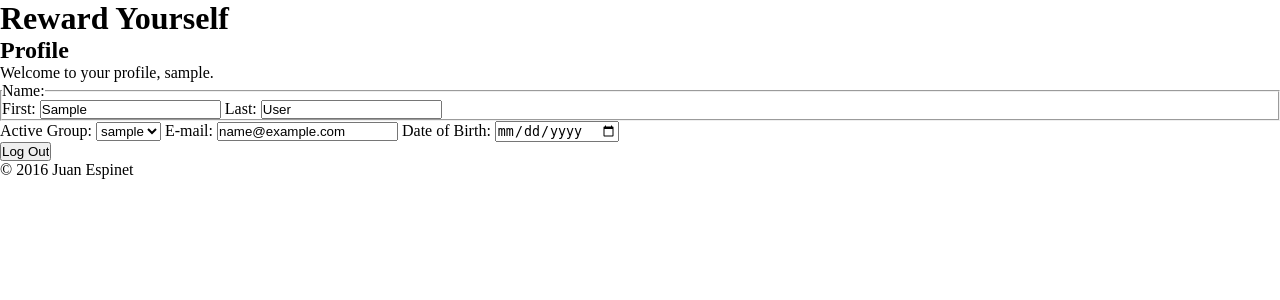
After one commit to JuanEspinet/reward_yourself, a Django app: page /profile/ in a window 1280 px wide. The commit adds this page. Shown: the top 300 px of the page. Run offline with Django 3.2, Linux system fonts and the light colour scheme; the visitor is signed in with stand-in values (Sample User, id 1); data comes from the database, SQL or seed files in the repository; parts of the project's set-up code (start-up, migrations or seed data) failed here and were passed over.

Commit message:
finished basic html scaffold for profile page

```diff
--- a/reward_your_self/reward/models.py
+++ b/reward_your_self/reward/models.py
@@ -77,7 +77,7 @@ def create_profile(sender, instance, created, **kwargs):
     new_profile.save()
     return new_profile
 
-def create_assoc(user, group):
+def create_assoc(user, group, invite_status):
     '''
     adds membership association for a user with a group
     returns the newly created association
@@ -85,7 +85,7 @@ def create_assoc(user, group):
     new_assoc = User_Group(
         group = group,
         user = user,
-        invite_accepted = True,
+        invite_accepted = invite_status,
     )
     new_assoc.save()
     return new_assoc
@@ -97,7 +97,7 @@ def new_user_setup(sender, instance, created, **kwargs):
     if created:
         new_group = create_default_group(sender, instance, created)
         new_profile = create_profile(sender, instance, created)
-        new_assoc = create_assoc(instance, new_group)
+        new_assoc = create_assoc(instance, new_group, created)
 
 # signal listeners
 
--- a/reward_your_self/reward/templates/reward/main.html
+++ b/reward_your_self/reward/templates/reward/main.html
@@ -1,7 +1,9 @@
 {% extends "reward/main_wrapper.html" %}
 {% block page_styles %}{% endblock %}
+{% block page_title %}Main{% endblock %}
 {% block main %}
   <p>
     You are on the main page, {{ username }}.
   </p>
 {% endblock %}
+{% block page_javascript %}{% endblock %}
--- a/reward_your_self/reward/templates/reward/main_wrapper.html
+++ b/reward_your_self/reward/templates/reward/main_wrapper.html
@@ -20,6 +20,7 @@
       <p>&copy 2016 Juan Espinet</p>
     </footer>
     <script src="https://ajax.googleapis.com/ajax/libs/jquery/2.2.0/jquery.min.js"></script>
-    <script type="text/javascript" src='{% static "reward/js/main.js" %}'></script>
+    <script type="text/javascript" src='{% static "reward/js/main_wrapper.js" %}'></script>
+    {% block page_javascript %}{% endblock %}
   </body>
 </html>
--- /dev/null
+++ b/reward_your_self/reward/templates/reward/profile.html
@@ -0,0 +1,30 @@
+{% extends "reward/main_wrapper.html" %}
+{% block page_styles %}{% endblock %}
+{% block page_title %}Profile{% endblock %}
+{% block main %}
+  <p>
+    Welcome to your profile, {{ request.user.username }}.
+  </p>
+  <form class="profile" action="">
+    <fieldset class="namefields">
+      <legend>Name:</legend>
+      <label for="first_name">First:</label>
+      <input type="text" name="first_name" value="{{ request.user.first_name }}">
+      <label for="last_name">Last:</label>
+      <input type="text" name="last_name" value="{{ request.user.last_name }}">
+    </fieldset>
+    <label for="active_group">Active Group:</label>
+    <select class="active_group" name="active_group">
+      {% for group in groups %}
+        <option {% if user_act_group.id == group.id %}selected{% endif %}>
+          {{ group.group_name }}
+        </option>
+      {% endfor %}
+    </select>
+    <label for="email">E-mail:</label>
+    <input type="email" name="email" value="{{ request.user.email }}">
+    <label for="date_of_birth">Date of Birth:</label>
+    <input type="date" name="date_of_birth" value="{{ user_dob }}">
+  </form>
+{% endblock %}
+{% block page_javascript %}{% endblock %}
--- a/reward_your_self/reward/views.py
+++ b/reward_your_self/reward/views.py
@@ -5,6 +5,7 @@ from django.http import HttpResponseRedirect
 from django.contrib.auth.decorators import login_required
 from django.core.exceptions import ValidationError
 from django.core.validators import validate_email
+from .models import Reward_Group, Reward, Access_Level, Profile, User_Group
 
 # Create your views here:
 
@@ -22,8 +23,12 @@ def profile_page(request):
     '''
     profile page loader
     '''
-    pass
-    # TODO fill in return render when html page is avaiable
+    context = {
+        'user_dob' : request.user.profile.date_of_birth,
+        'user_act_group' : request.user.profile.active_group,
+        'groups' : Reward_Group.objects.filter(users__id = request.user.id),
+    }
+    return render(request, 'reward/profile.html', context)
 
 def login_page(request):
     '''
@@ -74,12 +79,13 @@ def register_attempt(request):
         email = request.POST['email']
         if check_uname_exist(username):
             err = 'Sorry, that Username is not avaiable.'
+            # error text will be renedered by django template
             return render(request, 'reward/register.html', {'error': err})
         new_user = User.objects.create_user(
             username = username,
             password = password,
             email = email
-        )
+        ) # NOTE: this create call will trigger new_user_setup from models
         return login_attempt(request)
 
 def check_uname_exist(username):
@@ -99,11 +105,13 @@ def update_email(user, email):
     returns boolean indicating valid e-mail
     '''
     try:
+        # only update if a valid email is passed
         validate_email(email)
         user.email = email
         user.save()
         return True
     except ValidationError:
+        # send back a boolean for use by the caller function
         return False
 
 def update_dob(user, dob):
@@ -119,6 +127,7 @@ def update_active_group(user, group):
     updates user current active group, takes a user object and group object
     returns boolean indicating success or failure
     '''
+    # check to make sure user is allowed to be in this group
     if group in user.reward_group:
         user.profile.active_group = group
         user.profile.save()
--- a/reward_your_self/reward_your_self/urls.py
+++ b/reward_your_self/reward_your_self/urls.py
@@ -19,9 +19,10 @@ from reward import views as rwviews
 
 urlpatterns = [
     url(r'^admin/', admin.site.urls),
-    url(r'^main/$', rwviews.main_page),
+    url(r'^main/$', rwviews.main_page, name = 'main_page'),
     url(r'^login_page/$', rwviews.login_page, name='login_page'),
-    url(r'^login/$', rwviews.login_attempt),
-    url(r'^register/$', rwviews.register_attempt),
-    url(r'^logout_request/$', rwviews.logout_request),
+    url(r'^login/$', rwviews.login_attempt, name='login_attempt'),
+    url(r'^register/$', rwviews.register_attempt, name='reg_attempt'),
+    url(r'^logout_request/$', rwviews.logout_request, name='logout_req'),
+    url(r'^profile/$', rwviews.profile_page, name='profile_page'),
 ]
```
Also changed, not shown: reward_your_self/reward/static/reward/js/main_wrapper.js (renamed from reward_your_self/reward/static/reward/js/main.js).
